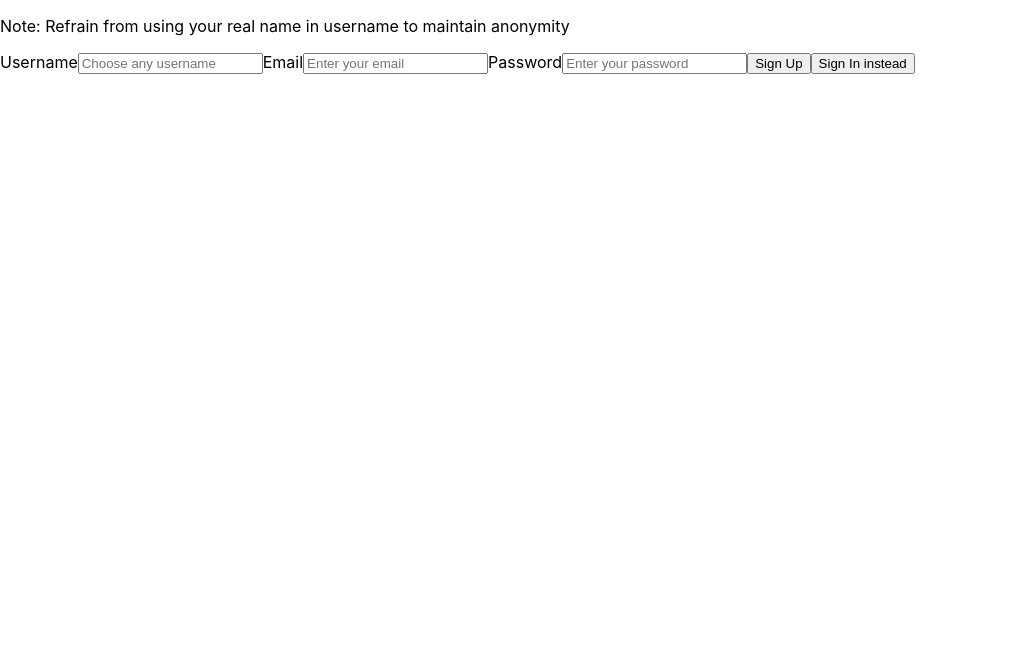
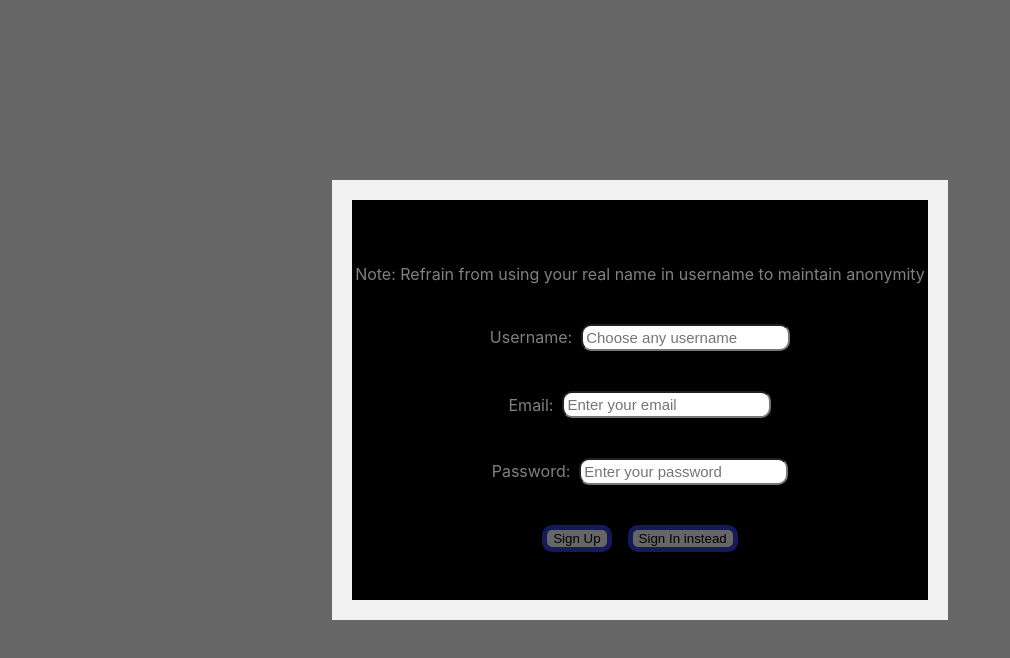
Before and after one commit to Chris-ops4573/Hacknite, a React (Create React App) app in the folder frontend/: page /signup in a window 1280 px wide. Shown: the top 658 px of the page, without its empty margins (0-1010 px from the left). Built offline with nearby package versions, Linux system fonts and the light colour scheme.

Commit message:
added css for sign up and log in pages

```diff
--- a/frontend/src/index.css
+++ b/frontend/src/index.css
@@ -5,6 +5,7 @@ body {
     sans-serif;
   -webkit-font-smoothing: antialiased;
   -moz-osx-font-smoothing: grayscale;
+  background-color: rgb(103, 102, 102) ;
 }
 
 code {
@@ -21,6 +22,110 @@ header .container {
   justify-content: flex-end;
 }
 
+.wrapper {
+  height: 100vh;
+  width: 100vw;
+  display: flex;
+  justify-content: center;
+  align-items: center;
+}
+
+.login-page{
+  display: flex;
+  flex-direction: column;
+  justify-content: center;
+  align-items: center;
+  height: 50vh;
+  width: 45vw;
+  border: 20px solid #f1f1f1;
+  background-color: black;
+}
+
+.email-label{
+  display: block;
+  color: grey;
+}
+
+.email-input{
+  padding: 3px;
+  font-size: 15px;
+  border-radius: 10px;
+}
+
+.email-field{
+  display: flex;
+  justify-content: center;
+  align-items: center;
+  margin-bottom: 40px;
+}
+
+.password-label{
+  color: grey
+}
+
+.password-input{
+  padding: 3px;
+  font-size: 15px;
+  border-radius: 10px;
+}
+
+.password-field{
+  margin-bottom: 40px;
+}
+
+.login-button-row{
+  display: flex;
+  justify-content: center;
+  gap: 1rem;
+}
+
+.anonymity-warning{
+  margin-bottom: 40px;
+  color: grey;
+}
+
+.username-field{
+  margin-bottom: 40px;
+}
+
+.username-label{
+  color: grey;
+}
+
+.username-input{
+  padding: 3px;
+  font-size: 15px;
+  border-radius: 10px;
+}
+
+.error-message{
+  color: grey;
+}
+
+.action-button{
+  border: 5px solid #151a59;
+  background-color: rgb(103, 102, 102);
+  border-radius: 10px;
+}
+
+.action-button:hover{
+  border: 5px solid #151a59;
+  background-color: rgb(54, 53, 53);
+  border-radius: 10px;
+}
+
+.different-action-button{
+  border: 5px solid #151a59;
+  background-color: rgb(103, 102, 102);
+  border-radius: 10px;
+}
+
+.different-action-button:hover{
+  border: 5px solid #151a59;
+  background-color: rgb(54, 53, 53);
+  border-radius: 10px;
+}
+
 .post-navbar{
   margin-left: 40px;
 }
--- a/frontend/src/pages/login.jsx
+++ b/frontend/src/pages/login.jsx
@@ -1,6 +1,5 @@
 import React, { useState } from "react";
 import { SignInUser } from "../components/LogInUser";
-import { SignupUser } from "../components/SignupUser";
 import { useNavigate } from "react-router-dom";
 
 const SigninPage = () => {
@@ -21,14 +20,22 @@ const SigninPage = () => {
 
 
     return(
-        <div clasName="login-page">
-            <label>Email</label>
-            <input onChange={(e) => setEmail(e.target.value)} value={email} type="email" required placeholder="Enter your email" className="email-input"/>
-            <label>Password</label>
-            <input onChange={(e) => setPassword(e.target.value)} value={password} type="password" required placeholder="Enter your password" className="password-input"/>
-            <button onClick={() => handleSignIn()} className="signin-button">Sign In</button>
-            <button onClick={() => navigate('/signup')} className="signup-button">Sign Up instead</button>
-            {error && <p className="error-message">{error}</p>}
+        <div className="wrapper">
+            <div className="login-page">
+                <div className="email-field">
+                    <label className="email-label">Email: &nbsp;</label>
+                    <input onChange={(e) => setEmail(e.target.value)} value={email} type="email" required placeholder="Enter your email" className="email-input"/>
+                </div>
+                <div className="password-field">
+                    <label className="password-label">Password: &nbsp;</label>
+                    <input onChange={(e) => setPassword(e.target.value)} value={password} type="password" required placeholder="Enter your password" className="password-input"/>
+                </div>
+                <div className="login-button-row">
+                    <button onClick={() => handleSignIn()} className="action-button">Sign In</button>
+                    <button onClick={() => navigate('/signup')} className="different-action-button">Sign Up instead</button>
+                </div>
+                {error && <p className="error-message">{error}</p>}
+            </div>
         </div>
     )
 }
--- a/frontend/src/pages/signup.jsx
+++ b/frontend/src/pages/signup.jsx
@@ -21,17 +21,27 @@ const SignupPage = () => {
     }
 
     return(
-        <div className="signup-page">
-            <p>Note: Refrain from using your real name in username to maintain anonymity</p>
-            <label>Username</label>
-            <input onChange={(e) => setUsername(e.target.value)} value={username} type="text" required placeholder="Choose any username" className="username-input" />
-            <label>Email</label>
-            <input onChange={(e) => setEmail(e.target.value)} value={email} type="email" required placeholder="Enter your email" className="email-input"/>
-            <label>Password</label>
-            <input onChange={(e) => setPassword(e.target.value)} value={password} type="password" required placeholder="Enter your password" className="password-input"/>
-            <button onClick={() => handleSignup()} className="signup-button">Sign Up</button>
-            <button onClick={() => navigate('/')} className="signin-button">Sign In instead</button>
-            {error && <p className="error-message">{error}</p>}
+        <div className="wrapper">
+            <div className="login-page">
+                <p className="anonymity-warning">Note: Refrain from using your real name in username to maintain anonymity</p>
+                <div className="username-field">
+                    <label className="username-label">Username: &nbsp;</label>
+                    <input onChange={(e) => setUsername(e.target.value)} value={username} type="text" required placeholder="Choose any username" className="username-input" />
+                </div>
+                <div className="email-field">
+                    <label className="email-label">Email: &nbsp;</label>
+                    <input onChange={(e) => setEmail(e.target.value)} value={email} type="email" required placeholder="Enter your email" className="email-input"/>
+                </div>
+                <div className="password-field">
+                    <label className="password-label">Password: &nbsp;</label>
+                    <input onChange={(e) => setPassword(e.target.value)} value={password} type="password" required placeholder="Enter your password" className="password-input"/>
+                </div>
+                <div className="login-button-row">
+                    <button onClick={() => handleSignup()} className="action-button">Sign Up</button>
+                    <button onClick={() => navigate('/')} className="different-action-button">Sign In instead</button>
+                </div>
+                {error && <p className="error-message">{error}</p>}
+            </div>
         </div>
     )
 }
```
